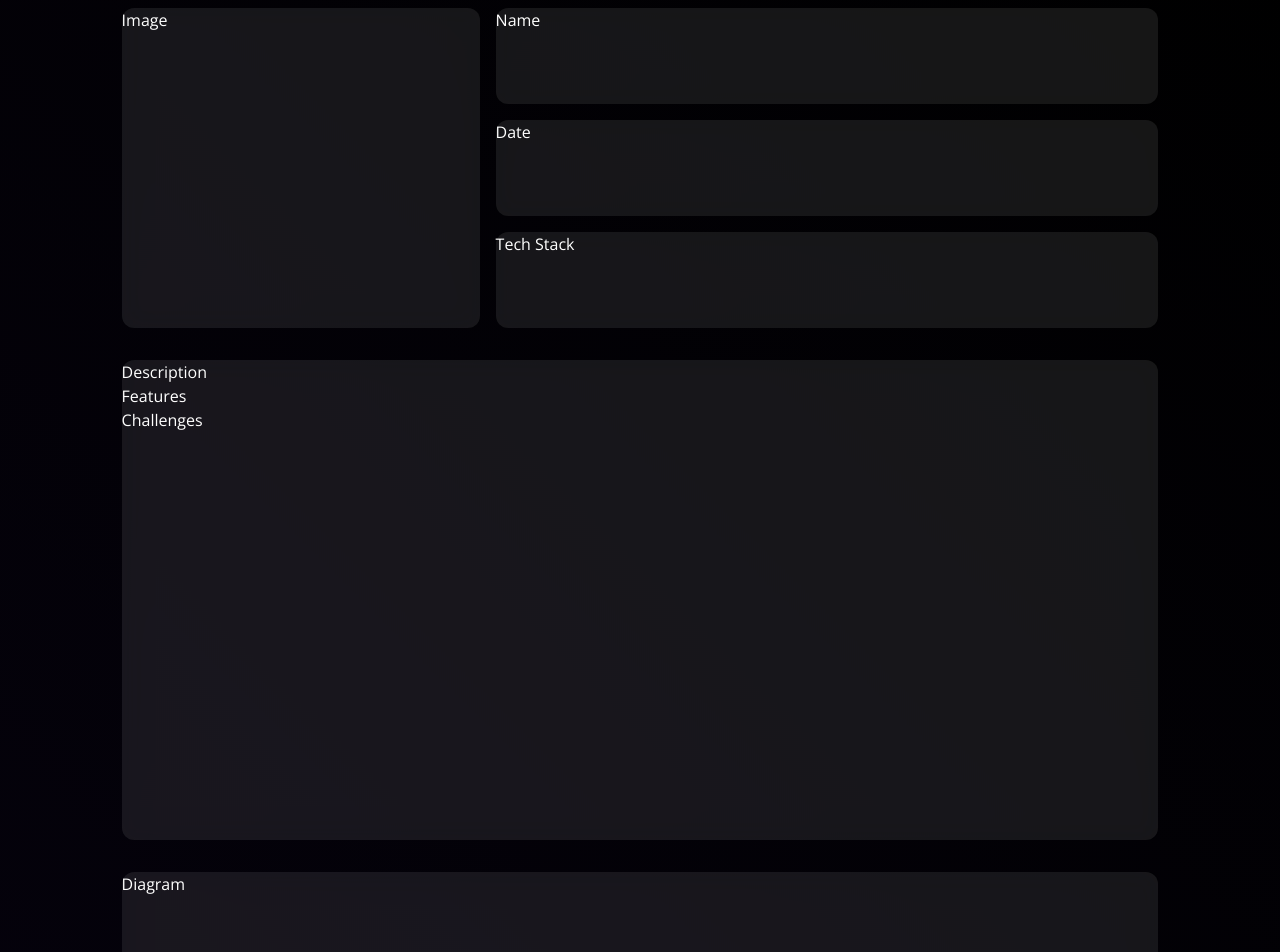
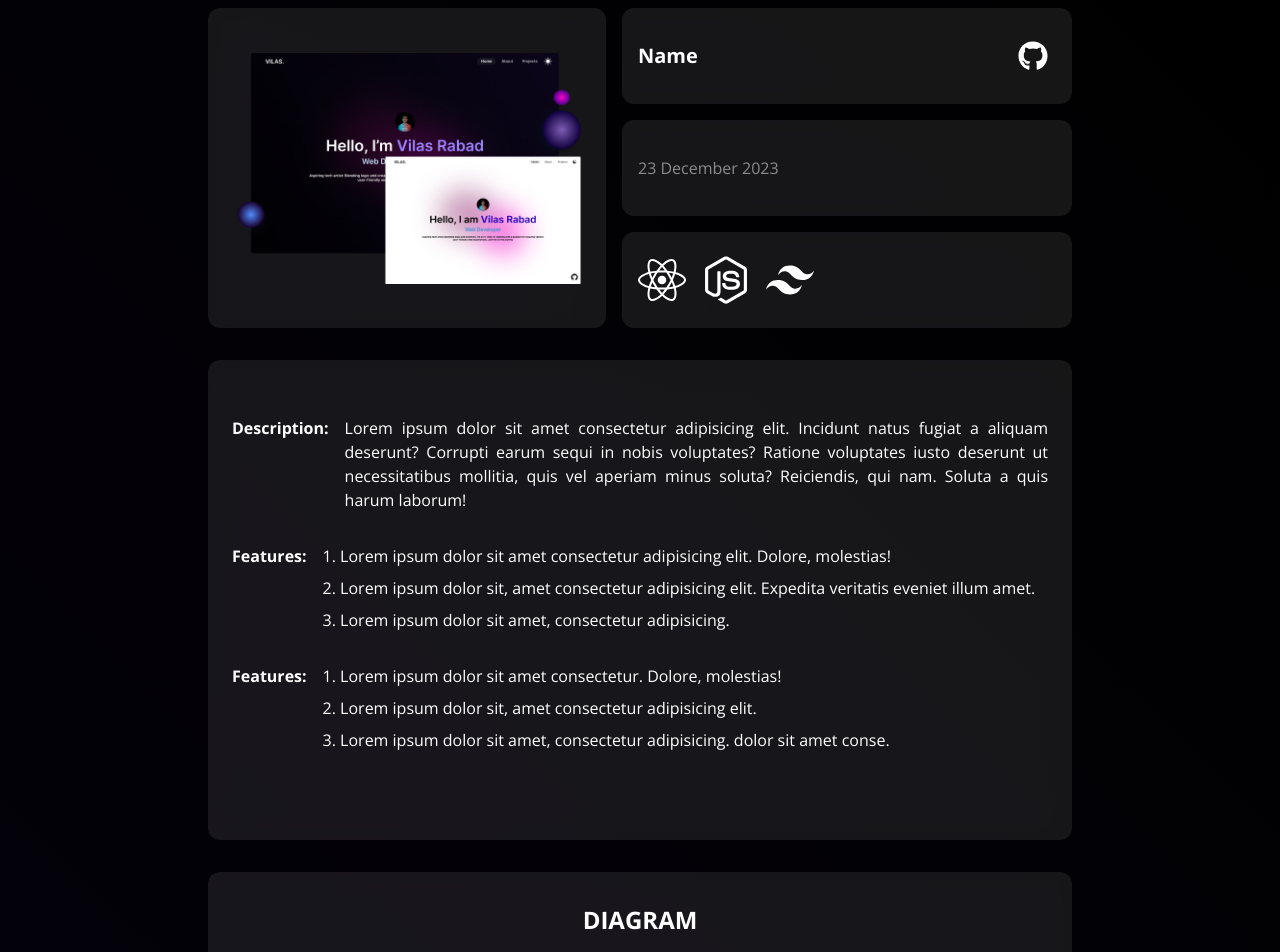
Before and after one commit to VilBRabad/portFolio, a React (Vite) app: page /details in a window 1280 px wide. Shown: the part 80-1032 px from the top of the page. Built offline with nearby package versions, Linux system fonts and the light colour scheme.

Commit message:
Project Details Page done

```diff
--- a/src/components/LastPage.jsx
+++ b/src/components/LastPage.jsx
@@ -20,7 +20,7 @@ function LastPage() {
             <div onClick={handleClick} className="w-[12rem] h-12 cursor-pointer bg-[#9A00E3] m-4 rounded-md border-2 border-slate-500 flex justify-center items-center text-black text-lg font-semibold transition-all duration-300 ease-in-out hover:text-white hover:bg-transparent z-10 max-sm:m-0 max-sm:mt-4">Lets Work Together</div>
             <a href="#projects" className="w-[8rem] h-12 z-10"><div className="w-full h-full cursor-pointer mt-4 rounded-md border-2 border-slate-500 flex justify-center items-center text-lg font-semibold transition-all duration-300 ease-in-out hover:bg-[#9A00E3] hover:text-black max-sm:m-0 max-sm:mt-4">My Work</div></a>
          </div>
-         <div className="contact z-10 text-md italic opacity-60 flex items-center gap-1">
+         <div className="contact z-10 mt-6 lg:mt-0 text-md italic opacity-60 flex items-center gap-1">
           <CgMail className="text-2xl"/><span>rabadvilas11@gmail.com</span>
          </div>
         <div className="Top absolute w-12 h-12 flex items-center justify-center text-3xl border-2 bottom-4 lg:right-4 rounded-full">
--- a/src/components/ProjDetails.jsx
+++ b/src/components/ProjDetails.jsx
@@ -1,4 +1,11 @@
 import React, { useEffect } from 'react'
+import pr1 from "../Images/p1.png";
+import { FaGithub } from "react-icons/fa";
+import { FaReact, FaNodeJs} from "react-icons/fa";
+import { SiTailwindcss } from "react-icons/si";
+import erd from "../Images/erd.png";
+import { FaArrowUp } from "react-icons/fa";
+
 
 function ProjDetails({setVisNavs}) {
 
@@ -8,35 +15,64 @@ function ProjDetails({setVisNavs}) {
 
 
    const data = {
-      image: "Image",
+      image: pr1,
       name: "Name",
-      date: "Date",
-      techStack: "Tech Stack",
-      desc: "Description",
-      features: "Features",
-      challenges: "Challenges",
-      dig: "Diagram"
+      date: "23 December 2023",
+      techStack: [<FaReact/>, <FaNodeJs/>, <SiTailwindcss/>],
+      desc: "Lorem ipsum dolor sit amet consectetur adipisicing elit. Incidunt natus fugiat a aliquam deserunt? Corrupti earum sequi in nobis voluptates? Ratione voluptates iusto deserunt ut necessitatibus mollitia, quis vel aperiam minus soluta? Reiciendis, qui nam. Soluta a quis harum laborum!",
+
+      features: [ "Lorem ipsum dolor sit amet consectetur adipisicing elit. Dolore, molestias!", "Lorem ipsum dolor sit, amet consectetur adipisicing elit. Expedita veritatis eveniet illum amet.", "Lorem ipsum dolor sit amet, consectetur adipisicing." ],
+      challenges: [ "Lorem ipsum dolor sit amet consectetur. Dolore, molestias!", "Lorem ipsum dolor sit, amet consectetur adipisicing elit.", "Lorem ipsum dolor sit amet, consectetur adipisicing. dolor sit amet conse." ],
+      dig: erd
    }
 
    return (
       <div className="min-h-screen w-screen text-white flex justify-center">
-
-         <div className="container my-8 h-full w-[90%] flex flex-col items-center gap-8">
-            <div className="flex flex-col items-center md:flex-row h-[33rem] md:h-[20rem] w-[90%] justify-center gap-4">
-               <div className="h-[28rem] w-[20rem] md:h-full md:w-[35rem] bg-[#D9D9D9]/10 backdrop-blur-md rounded-xl">{data.image}</div>
-               <div className="h-full w-full flex flex-col gap-4">
-                  <div className="w-full h-[30%] bg-[#D9D9D9]/10 backdrop-blur-md rounded-xl">{data.name}</div>
-                  <div className="w-full h-[30%] bg-[#D9D9D9]/10 backdrop-blur-md rounded-xl">{data.date}</div>
-                  <div className="w-full h-[30%] bg-[#D9D9D9]/10 backdrop-blur-md rounded-xl">{data.techStack}</div>
+         <div className="relative my-8 h-full w-[100%] lg:w-[60rem] flex flex-col items-center gap-8">
+            <div className="flex flex-col items-center sm:flex-row h-[30rem] sm:h-[20rem] w-[90%] justify-center gap-2 sm:gap-4">
+               <div className="h-[28rem] w-[20rem] flex items-center justify-center sm:h-full sm:w-[45rem] bg-[#D9D9D9]/10 backdrop-blur-md rounded-xl p-6"><img src={data.image} id="img" alt="" /></div>
+               <div className="h-full w-[20rem] sm:w-full flex flex-col gap-2 sm:gap-4">
+                  <div className="w-full h-[30%] flex items-center justify-between pl-4 text-xl font-semibold bg-[#D9D9D9]/10 backdrop-blur-md rounded-xl">{data.name} <FaGithub className="text-3xl mr-6"/></div>
+                  <div className="w-full h-[30%] flex items-center text-white/50 pl-4 bg-[#D9D9D9]/10 backdrop-blur-md rounded-xl">{data.date}</div>
+                  <div className="w-full h-[30%] flex items-center pl-4 bg-[#D9D9D9]/10 backdrop-blur-md rounded-xl gap-4">
+                     {
+                        data.techStack.map((stack, index)=>
+                           <span className="text-5xl" key={index}>{stack}</span>
+                        )
+                     }
+                  </div>
                </div>
             </div>
-            <div className="w-[90%] h-[30rem] bg-[#D9D9D9]/10 backdrop-blur-md rounded-xl">
-               <div>{data.desc}</div>
-               <div>{data.features}</div>
-               <div>{data.challenges}</div>
+            <div className="w-[90%] h-[30rem] bg-[#D9D9D9]/10 backdrop-blur-md rounded-xl p-6">
+               <div className="flex gap-4 text-justify mt-8">
+                  <span className="font-semibold">Description:</span>
+                  {data.desc}
+               </div>
+               <div className="flex gap-4 text-justify mt-8">
+                  <span className="font-semibold">Features:</span>
+                  <div className="flex flex-col gap-2">
+                     {data.features.map((feat, index)=>
+                        <span key={index}>{index+1}. {feat}</span>
+                     )}
+                  </div>
+               </div>
+               <div className="flex gap-4 text-justify mt-8">
+                  <span className="font-semibold">Features:</span>
+                  <div className="flex flex-col gap-2">
+                     {data.challenges.map((chal, index)=>
+                        <span key={index}>{index+1}. {chal}</span>
+                     )}
+                  </div>
+               </div>
             </div>
-            <div className="w-[90%] h-[30rem] bg-[#D9D9D9]/10 backdrop-blur-md  rounded-xl">
-               {data.dig}
+            <div className="w-[90%] h-auto py-8 px-6 bg-[#D9D9D9]/10 backdrop-blur-md  rounded-xl flex flex-col items-center gap-10">
+               <span className="text-2xl font-semibold">DIAGRAM</span>
+               <img src={data.dig} alt="" />
+            </div>
+            <div className="absolute bottom-0 right-0 w-10 h-10 border-2 text-lg rounded-full flex items-center justify-center">
+               <a href="#img">
+                  <FaArrowUp className="cursor-pointer" />
+               </a>
             </div>
          </div>
       </div>
```
Also changed, not shown: src/Images/erd.png (added).
